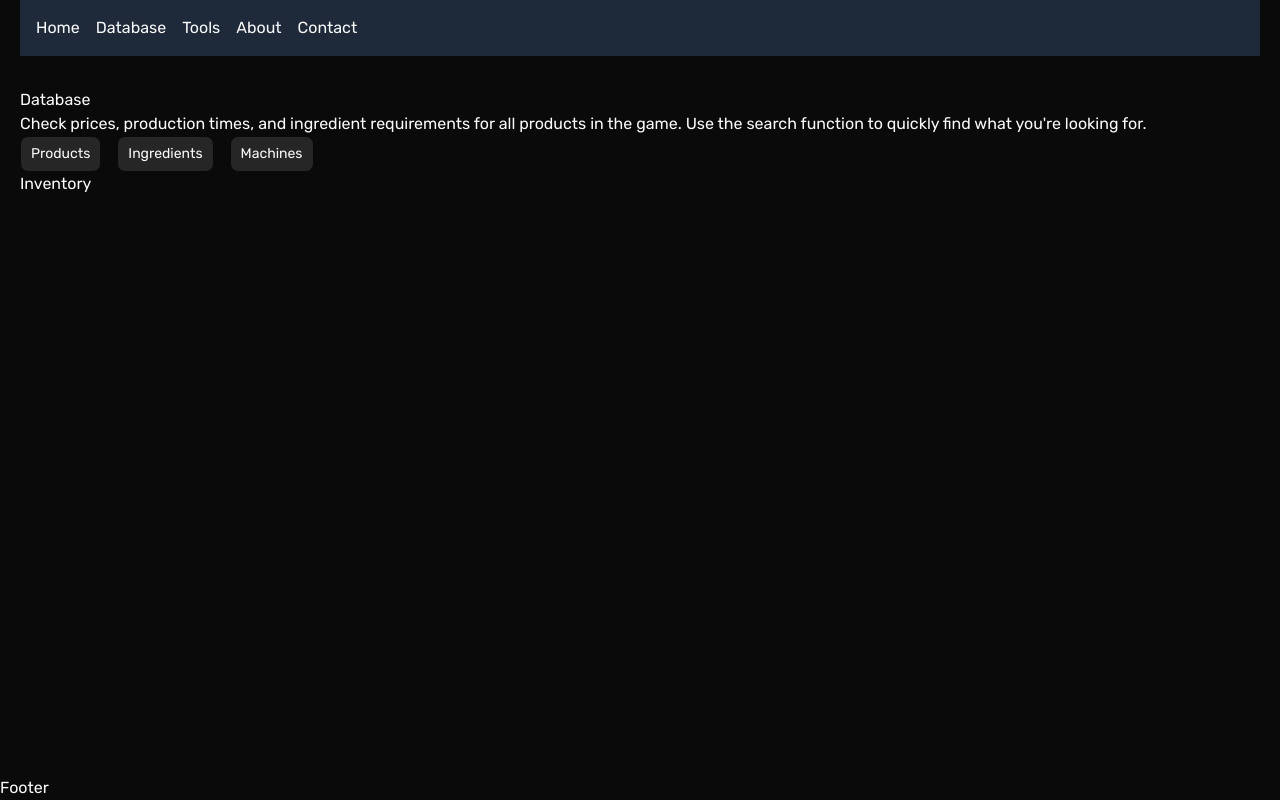
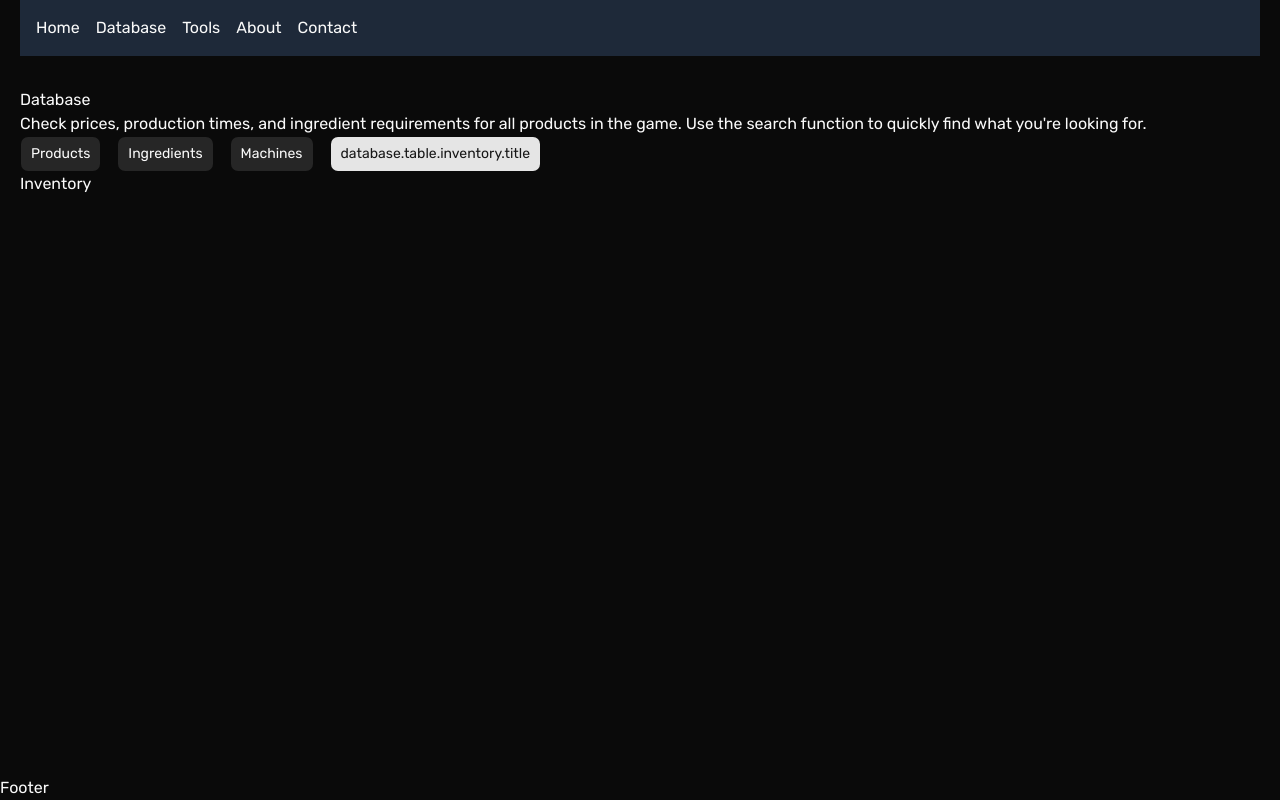
Before and after one commit to Dudeldups/big-ambitions-tools, a Next.js app: page /en/database/inventory in a window 1280 px wide. Built offline with nearby package versions, Linux system fonts and the light colour scheme.

Commit message:
add inventory link

```diff
--- a/app/[locale]/database/_components/TableSwitcher.tsx
+++ b/app/[locale]/database/_components/TableSwitcher.tsx
@@ -41,6 +41,16 @@ const TableSwitcher = () => {
             </Link>
           </Button>
         </li>
+        <li>
+          <Button
+            asChild
+            variant={`${pathname === "/database/inventory" ? "default" : "secondary"}`}
+          >
+            <Link href="/database/inventory" className={``}>
+              {t("table.inventory.title")}
+            </Link>
+          </Button>
+        </li>
       </ul>
     </div>
   );
```
